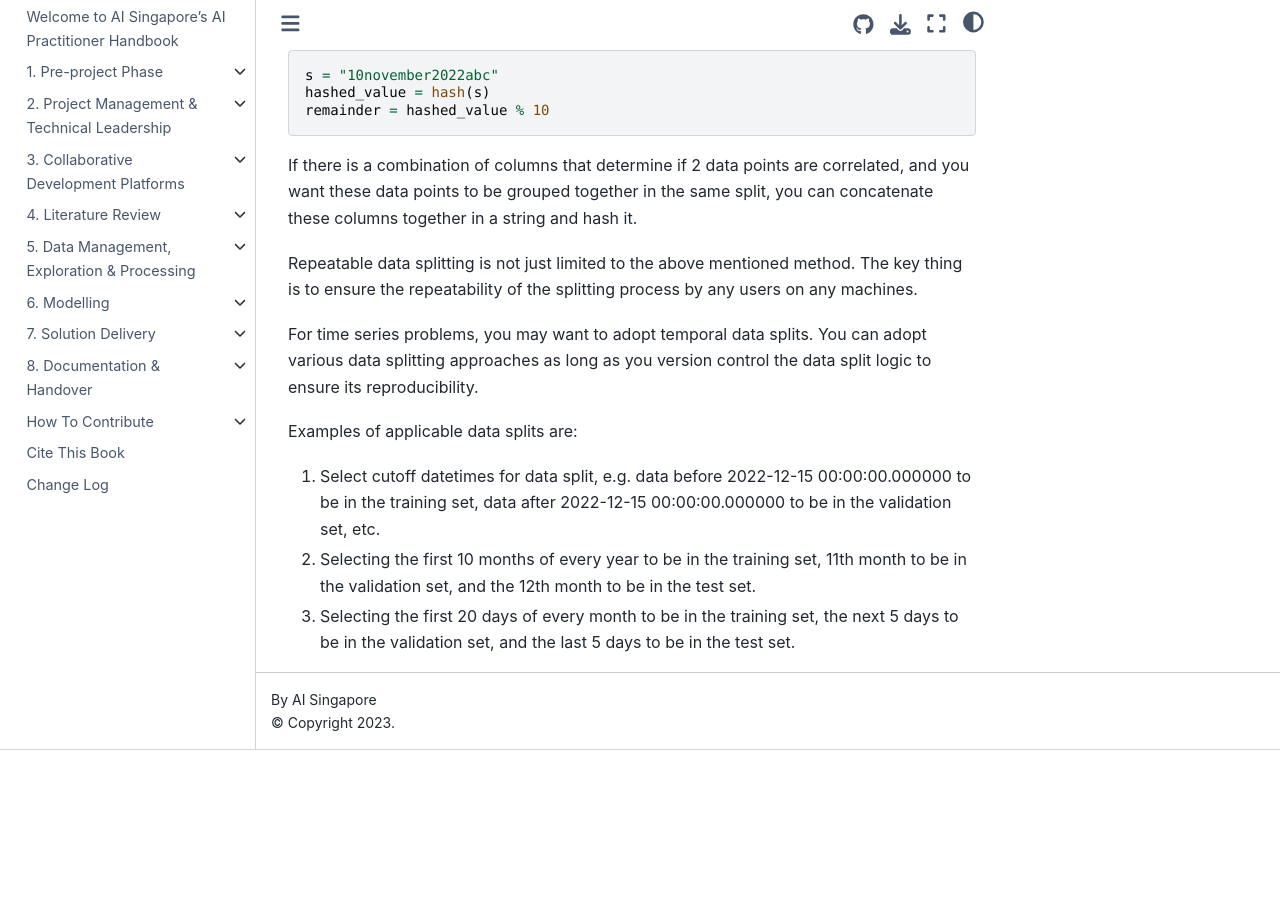
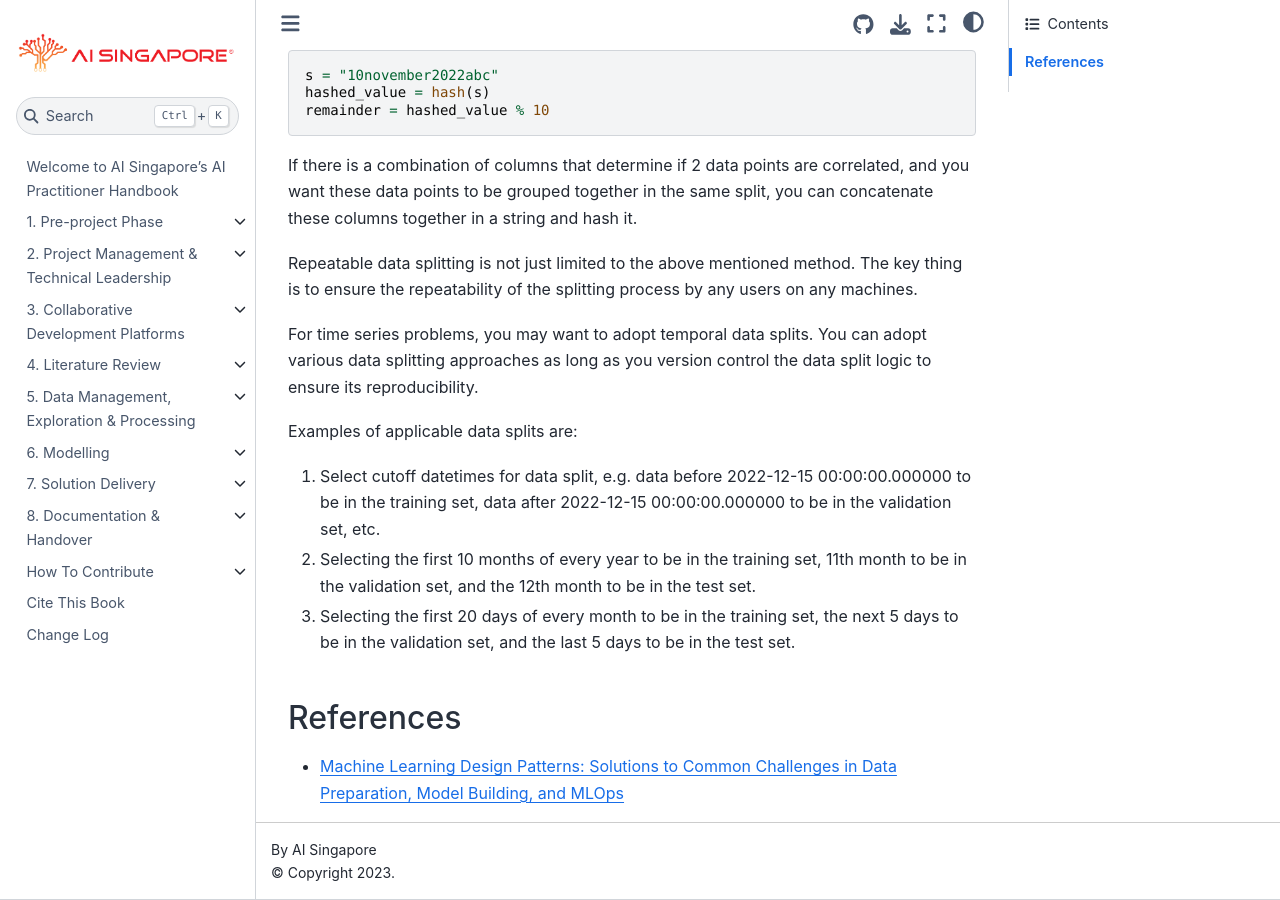
Before and after one commit to aisingapore/ai-practitioner-handbook, a Jupyter Book: the page built from book/5-data-mgmt-exp-proc/data-splits-repeatable.md, in a window 1280 px wide and 900 px high, scrolled down 1569 px. Built offline with Jupyter Book 1.0.4 settings and Sphinx 7.4.7 and the Sphinx Book theme 1.1.4, drawn with Linux system fonts in a browser that asks for light colours; before the commit the page ends 2319 px from its top, so only the background shows below that.

Commit message:
add reference for repeatable data splits

```diff
--- a/book/5-data-mgmt-exp-proc/data-splits-repeatable.md
+++ b/book/5-data-mgmt-exp-proc/data-splits-repeatable.md
@@ -47,3 +47,6 @@
 1. Select cutoff datetimes for data split, e.g. data before 2022-12-15 00:00:00.000000 to be in the training set, data after 2022-12-15 00:00:00.000000 to be in the validation set, etc.
 2. Selecting the first 10 months of every year to be in the training set, 11th month to be in the validation set, and the 12th month to be in the test set.
 3. Selecting the first 20 days of every month to be in the training set, the next 5 days to be in the validation set, and the last 5 days to be in the test set.
+
+## References
+- [Machine Learning Design Patterns: Solutions to Common Challenges in Data Preparation, Model Building, and MLOps](https://www.oreilly.com/library/view/machine-learning-design/9781098115777/)
```
